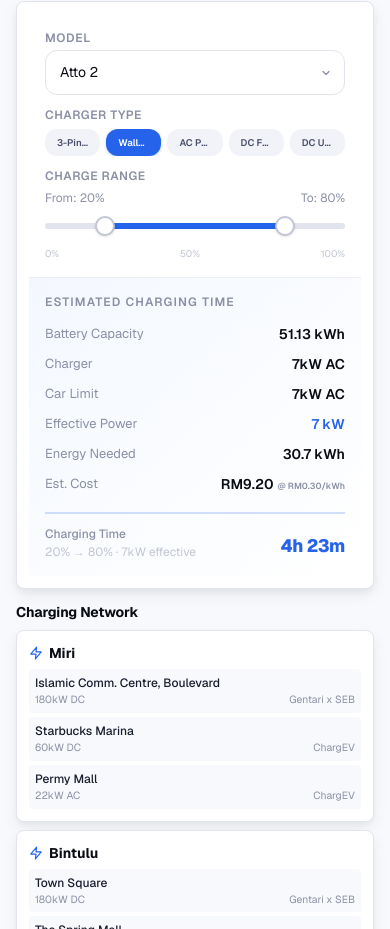
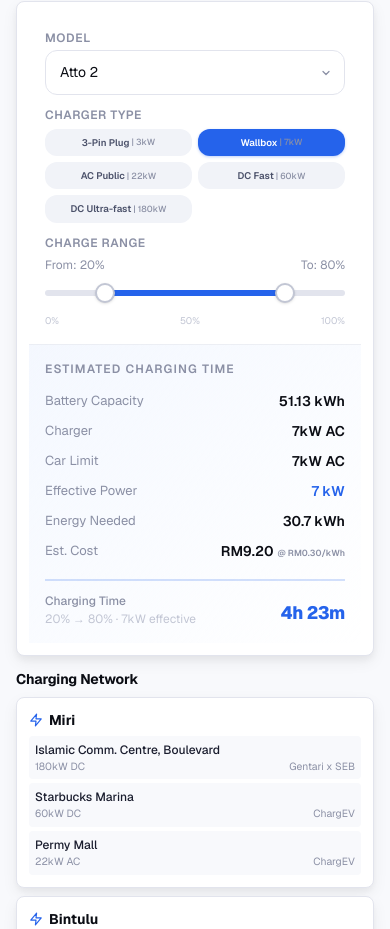
Before and after one commit to rznjhr-dot/bydmiri-data, a Next.js app: page / in a window 390 px wide. Shown: the part 1074-2003 px from the top of the page. Built offline with nearby package versions, Linux system fonts and the light colour scheme.

Commit message:
Fix dark mode gradients, charger pills responsive, command palette dark mode

```diff
--- a/src/components/ChargingTimeEstimator.tsx
+++ b/src/components/ChargingTimeEstimator.tsx
@@ -176,18 +176,16 @@
               <label className="block text-xs font-semibold text-neutral-400 uppercase tracking-wider mb-1.5">
                 Charger Type
               </label>
-              <div className="flex flex-row gap-1.5 overflow-hidden">
+              <div className="grid grid-cols-2 sm:flex sm:flex-row gap-1.5">
                 {CHARGER_TYPES.map((ct, i) => (
                   <button
                     key={ct.power}
                     type="button"
                     onClick={() => setChargerIdx(i)}
-                    className={`pill text-center flex-1 min-w-0 overflow-hidden ${
-                      chargerIdx === i ? "pill-active" : ""
-                    }`}
+                    className={`pill text-center ${chargerIdx === i ? "pill-active" : ""}`}
                   >
-                    <span className="text-[0.6rem] sm:text-xs font-semibold truncate">{ct.label}</span>
-                    <span className="text-[0.55rem] sm:text-[0.6rem] text-neutral-400 ml-0.5 hidden sm:inline">| {ct.power}kW</span>
+                    <span className="text-[0.6rem] sm:text-xs font-semibold">{ct.label}</span>
+                    <span className="text-[0.55rem] sm:text-[0.6rem] text-neutral-400 ml-0.5">| {ct.power}kW</span>
                   </button>
                 ))}
               </div>
@@ -265,7 +263,7 @@
           </div>
 
           {/* Results */}
-          <div className="lg:col-span-2 bg-gradient-to-br from-accent/5 to-white border-t lg:border-t-0 lg:border-l border-neutral-200/60 p-4 sm:p-5 flex flex-col justify-between">
+          <div className="lg:col-span-2 bg-gradient-to-br from-accent/5 to-[var(--color-bg-secondary)] border-t lg:border-t-0 lg:border-l border-[var(--color-border-primary)]/60 p-4 sm:p-5 flex flex-col justify-between">
             <div>
               <h3 className="text-xs font-semibold text-neutral-400 uppercase tracking-widest mb-3">
                 Estimated Charging Time
--- a/src/components/CommandPalette.tsx
+++ b/src/components/CommandPalette.tsx
@@ -104,10 +104,10 @@
 
       {/* Dialog */}
       <div
-        className="relative w-full max-w-lg bg-white rounded-xl shadow-dialog border border-neutral-200 overflow-hidden animate-in"
+        className="relative w-full max-w-lg bg-[var(--color-bg-secondary)] rounded-xl shadow-dialog border border-[var(--color-border-primary)] overflow-hidden animate-in"
         onClick={(e) => e.stopPropagation()}
       >
-        <div className="flex items-center gap-3 px-4 border-b border-neutral-100">
+        <div className="flex items-center gap-3 px-4 border-b border-[var(--color-border-primary)]">
           <svg xmlns="http://www.w3.org/2000/svg" width="16" height="16" viewBox="0 0 24 24" fill="none" stroke="currentColor" strokeWidth="2.5" strokeLinecap="round" strokeLinejoin="round" className="text-neutral-300 shrink-0">
             <circle cx="11" cy="11" r="8"/><path d="m21 21-4.3-4.3"/>
           </svg>
@@ -137,13 +137,13 @@
                 className={`w-full flex items-center gap-3 px-3 py-2.5 rounded-lg text-left transition-colors cursor-pointer ${
                   i === selectedIndex
                     ? "bg-accent/10 text-accent"
-                    : "text-neutral-700 hover:bg-neutral-50"
+                    : "text-neutral-700 hover:bg-[var(--color-bg-hover)]"
                 }`}
               >
                 <span
                   className={`text-[0.6rem] font-semibold uppercase tracking-wider px-1.5 py-0.5 rounded shrink-0 ${
                     item.category === "Vehicle"
-                      ? "bg-blue-50 text-blue-600"
+                      ? "bg-blue-50 text-blue-600 dark:bg-blue-900/40 dark:text-blue-400"
                       : "bg-neutral-100 text-neutral-500"
                   }`}
                 >
--- a/src/components/LoanCalculator.tsx
+++ b/src/components/LoanCalculator.tsx
@@ -222,7 +222,7 @@
           {/* Results */}
           <div
             ref={resultsRef}
-            className="lg:col-span-2 bg-gradient-to-br from-accent/5 to-white border-t lg:border-t-0 lg:border-l border-neutral-200/60 p-3 sm:p-4 flex flex-col justify-between"
+            className="lg:col-span-2 bg-gradient-to-br from-accent/5 to-[var(--color-bg-secondary)] border-t lg:border-t-0 lg:border-l border-[var(--color-border-primary)]/60 p-3 sm:p-4 flex flex-col justify-between"
           >
             <div>
               <div className="flex items-center justify-between mb-2">
```
